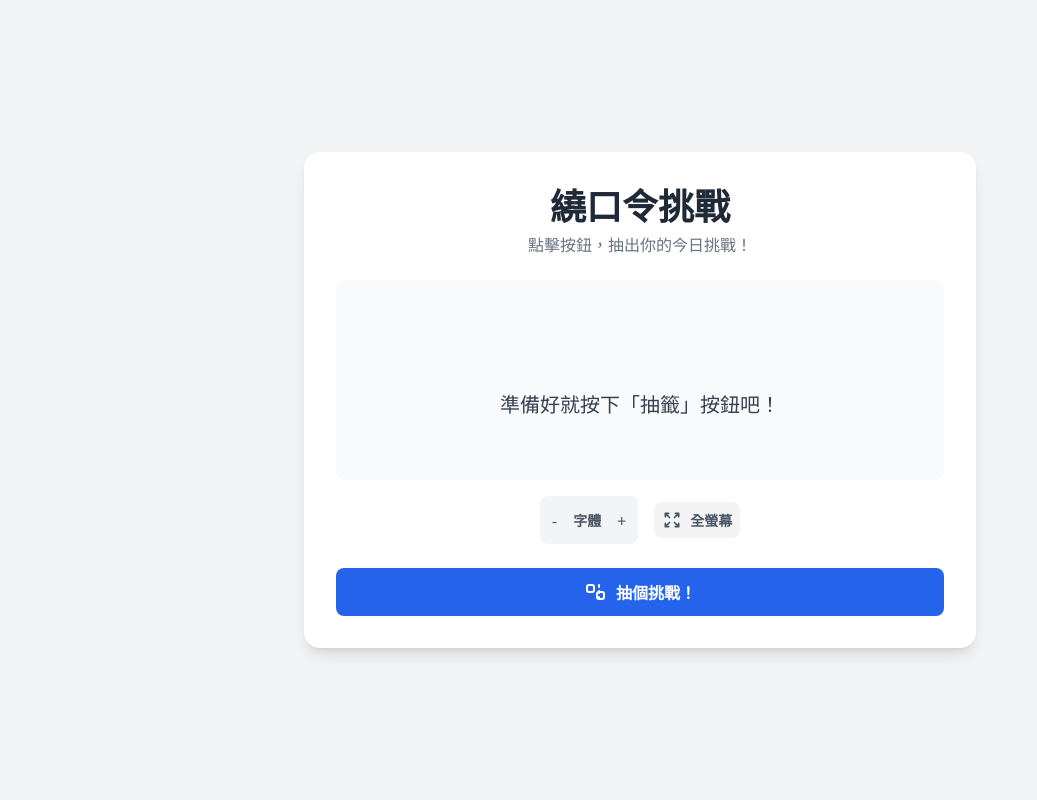
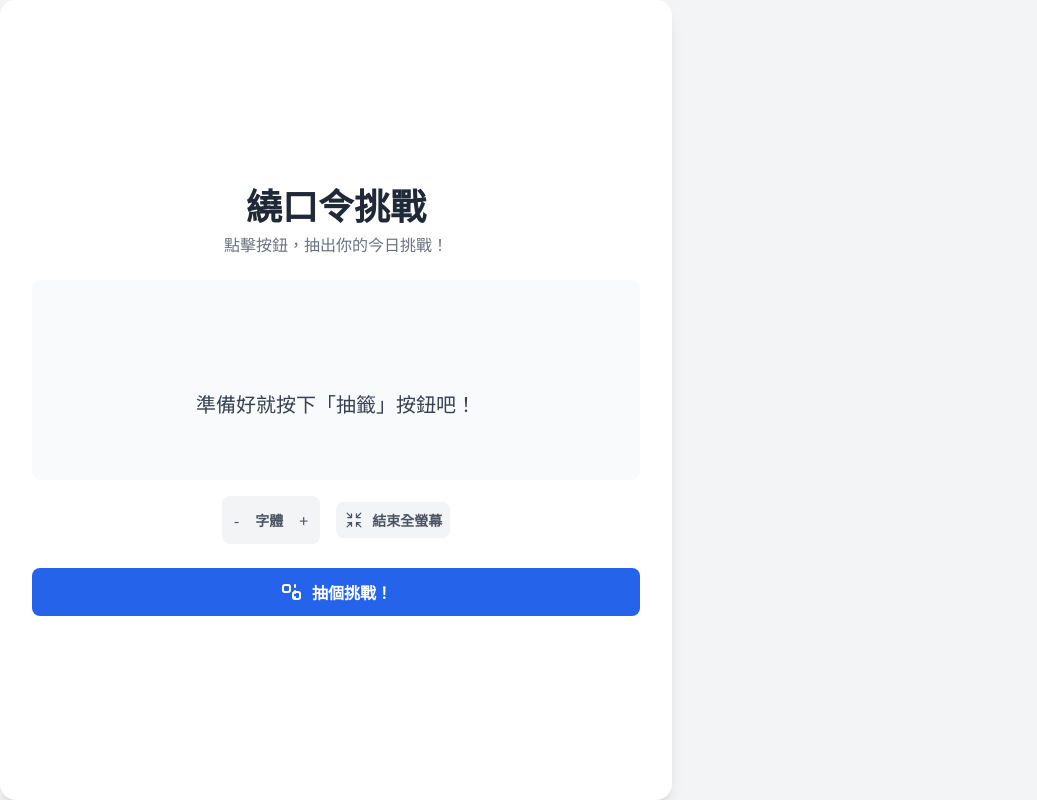
Before and after one commit to mattsue1003/tonguetwister, a plain HTML site: page index.html in a window 1280 px wide. Both pictures are taken after a click on the button "全螢幕". Shown: the whole page, without its empty margins (0-1037 px from the left). Drawn offline with nearby package versions, Linux system fonts and the light colour scheme.

Commit message:
index.html

```diff
--- a/index.html
+++ b/index.html
@@ -36,11 +36,27 @@
         #tongue-twister-text {
             transition: font-size 0.2s ease-in-out;
         }
+
+        /* Styles for the maximized card */
+        .card-maximized {
+            position: fixed;
+            top: 0;
+            left: 0;
+            width: 100vw;
+            height: 100vh;
+            z-index: 50;
+            border-radius: 0;
+            max-width: none;
+            display: flex;
+            flex-direction: column;
+            justify-content: center;
+            overflow-y: auto; /* for smaller screens */
+        }
     </style>
 </head>
 <body class="bg-gray-100 flex items-center justify-center min-h-screen p-4">
 
-    <div class="w-full max-w-2xl mx-auto p-6 md:p-8 bg-white rounded-2xl shadow-lg">
+    <div id="main-card" class="w-full max-w-2xl mx-auto p-6 md:p-8 bg-white rounded-2xl shadow-lg transition-all duration-300">
         <header class="text-center mb-6">
             <h1 class="text-3xl md:text-4xl font-bold text-gray-800">繞口令挑戰</h1>
             <p class="text-gray-500 mt-2">點擊按鈕，抽出你的今日挑戰！</p>
@@ -68,10 +84,13 @@
                 </div>
                 <!-- Fullscreen button -->
                 <button id="fullscreen-button" class="flex items-center gap-2 bg-gray-100 rounded-lg p-2 hover:bg-gray-200">
-                    <svg xmlns="http://www.w3.org/2000/svg" class="h-5 w-5" fill="none" viewBox="0 0 24 24" stroke="currentColor" stroke-width="2">
+                    <svg id="fullscreen-icon-expand" xmlns="http://www.w3.org/2000/svg" class="h-5 w-5" fill="none" viewBox="0 0 24 24" stroke="currentColor" stroke-width="2">
                       <path stroke-linecap="round" stroke-linejoin="round" d="M4 8V4m0 0h4M4 4l5 5m11-1V4m0 0h-4m4 0l-5 5M4 16v4m0 0h4m-4 0l5-5m11 1v4m0 0h-4m4 0l-5-5" />
                     </svg>
-                    <span class="font-semibold text-sm">全螢幕</span>
+                    <svg id="fullscreen-icon-shrink" xmlns="http://www.w3.org/2000/svg" fill="none" viewBox="0 0 24 24" stroke-width="1.5" stroke="currentColor" class="h-5 w-5 hidden">
+                      <path stroke-linecap="round" stroke-linejoin="round" d="M9 9V4.5M9 9H4.5M9 9L3.75 3.75M9 15v4.5M9 15H4.5M9 15l-5.25 5.25M15 9h4.5M15 9V4.5M15 9l5.25-5.25M15 15h4.5M15 15v4.5M15 15l5.25 5.25" />
+                    </svg>
+                    <span id="fullscreen-text" class="font-semibold text-sm">全螢幕</span>
                 </button>
             </div>
 
@@ -99,6 +118,11 @@
         const fontIncreaseBtn = document.getElementById('font-increase');
         const fontDecreaseBtn = document.getElementById('font-decrease');
         const fullscreenBtn = document.getElementById('fullscreen-button');
+        const mainCard = document.getElementById('main-card');
+        const fullscreenIconExpand = document.getElementById('fullscreen-icon-expand');
+        const fullscreenIconShrink = document.getElementById('fullscreen-icon-shrink');
+        const fullscreenText = document.getElementById('fullscreen-text');
+
 
         let lastRandomIndex = -1;
         let animationInterval;
@@ -219,13 +243,13 @@
 
         // Fullscreen Control
         fullscreenBtn.addEventListener('click', () => {
-            if (!document.fullscreenElement) {
-                document.documentElement.requestFullscreen().catch(err => {
-                    alert(`無法進入全螢幕模式: ${err.message} (${err.name})`);
-                });
-            } else {
-                document.exitFullscreen();
-            }
+            mainCard.classList.toggle('card-maximized');
+
+            const isMaximized = mainCard.classList.contains('card-maximized');
+
+            fullscreenIconExpand.classList.toggle('hidden', isMaximized);
+            fullscreenIconShrink.classList.toggle('hidden', !isMaximized);
+            fullscreenText.textContent = isMaximized ? '結束全螢幕' : '全螢幕';
         });
 
     </script>
```
